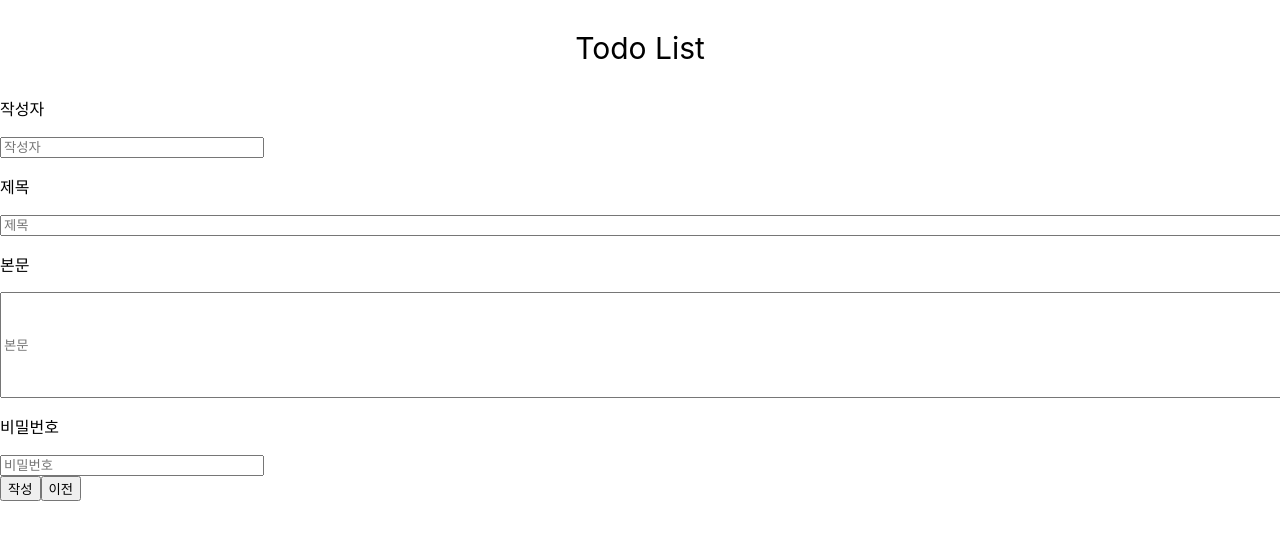
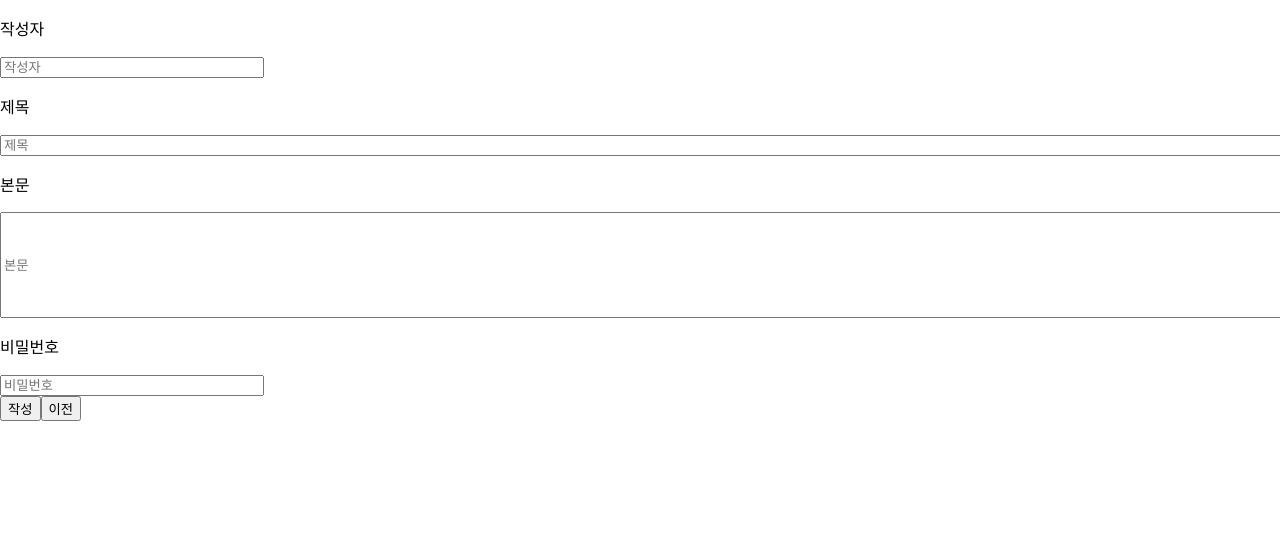
Before and after one commit to RyuChigon/todolist, a React (Create React App) app: page /write in a window 1280 px wide. Shown: the top 540 px of the page. Built offline with nearby package versions, Linux system fonts and the light colour scheme.

Commit message:
Fix: remove unused

```diff
--- a/src/screens/WriteScreen.js
+++ b/src/screens/WriteScreen.js
@@ -1,8 +1,7 @@
 import React from 'react';
-import Header from '../components/Header/Header';
 import Write from '../components/Write/Write';
 import { Link } from 'react-router-dom';
-import { deleteTodo, modifyTodo, unselectTodo, writeTodo } from '../actions/actions';
+import { writeTodo } from '../actions/actions';
 import { connect } from 'react-redux';
 
 const mapStateToProps = (state) => {
@@ -15,9 +14,6 @@ const mapStateToProps = (state) => {
 const mapDispatchToProps = (dispatch) => {
   return {
     writeTodo: (todo) => dispatch(writeTodo(todo)),
-    unselectTodo: () => dispatch(unselectTodo()),
-    modifyTodo: (todo) => dispatch(modifyTodo(todo)),
-    deleteTodo: () => dispatch(deleteTodo()),
   };
 };
 
@@ -55,7 +51,6 @@ class WriteScreen extends React.Component {
   render() {
     return (
       <div>
-        <Header />
         <Write
           {...this.state}
           changeWriter={(text) => this.onChangeWriter(text)}
```
